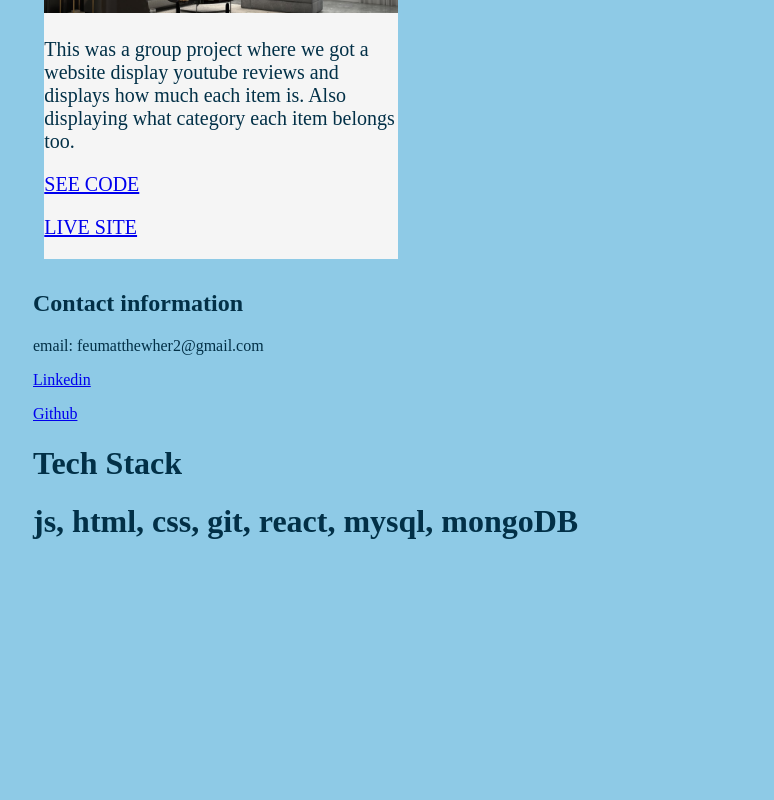
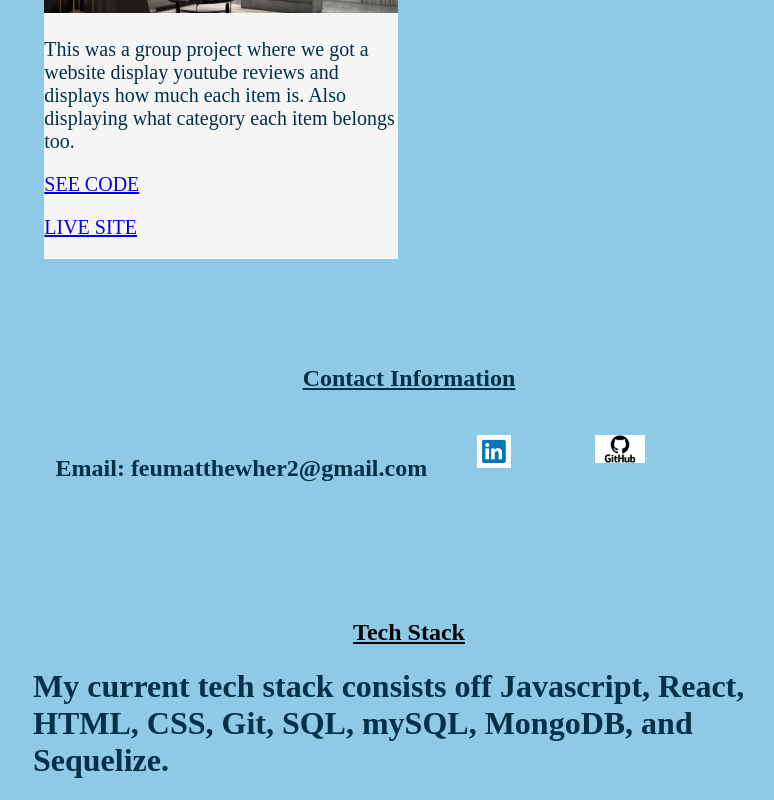
Before and after one commit to fmher/nextjs-portfolio-, a Next.js app: page / in a window 1280 px wide. Shown: the part 1870-2670 px from the top of the page, without its empty margins (231-1005 px from the left). Before the commit the page ends 2431 px from the top, so only its background shows below. Built offline with nearby package versions, Linux system fonts and the light colour scheme.

Commit message:
fin contact info

```diff
--- a/pages/index.js
+++ b/pages/index.js
@@ -117,17 +117,23 @@ export default function Home() {
         </section>
 
 
-        <section id='Contact'>
-          <h2>Contact information</h2>
-          <p>email: feumatthewher2@gmail.com</p>
-          <a href='https://www.linkedin.com/in/feu-her/'>Linkedin</a>
-          <p></p>
-          <a href='https://github.com/fmher'>Github</a>
+        <section id='Contact' >
+          <h2>Contact Information</h2>
+          <div class='contact-position'>
+            <h1>Email: feumatthewher2@gmail.com</h1>
+            <a href='https://www.linkedin.com/in/feu-her/'>
+              <img src='/pictures/linkedin.png' alt='linkedin' class='link-img'/>
+            </a>
+            <a href='https://github.com/fmher'>
+              <img src='/pictures/github.png' alt='github' class='github-img' />
+            </a>
+
+          </div>
 
         </section>
 
-        <h1>Tech Stack</h1>
-        <h1>js, html, css, git, react, mysql, mongoDB</h1>
+        <h2>Tech Stack</h2>
+        <h1>My current tech stack consists off Javascript, React, HTML, CSS, Git, SQL, mySQL, MongoDB, and Sequelize.</h1>
 
       </main>
     </>
--- a/styles/globals.css
+++ b/styles/globals.css
@@ -8,6 +8,11 @@ html {
 
 h1, section, footer{
   color: #023047;
+}
+
+h2 {
+  text-align: center;
+  text-decoration: underline;
 }
 
 img {
@@ -104,8 +109,25 @@ button {
   grid-template-rows: auto auto;
 }
 
+.contact-position {
+  display: grid;
+  grid-template-columns: auto auto auto;
+  grid-template-rows: auto auto auto;
+  padding: 3%;
+}
 
+#Contact {
+  padding: 10% 0% 10% 0%;
+}
 
+.link-img {
+  width: 20%;
+  margin-left: 30%;
+}
+
+.github-img {
+  width: 30%;
+}
 
 
 /* :root {
```
Also changed, not shown: public/pictures/github.png (added), public/pictures/linkedin.png (added).
